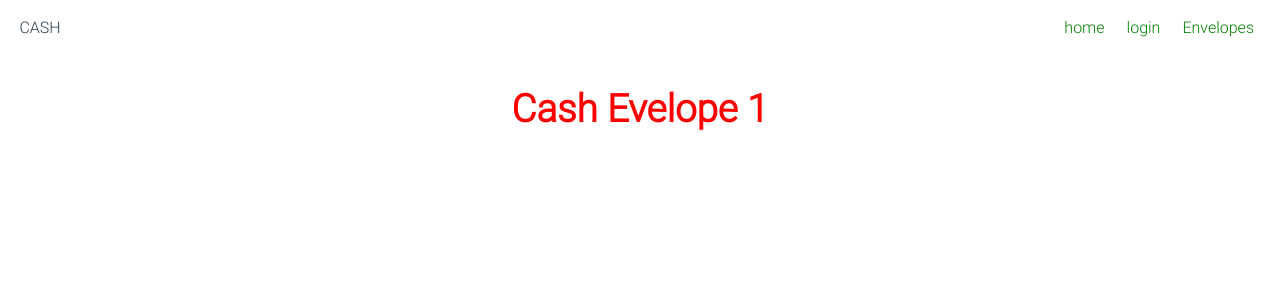
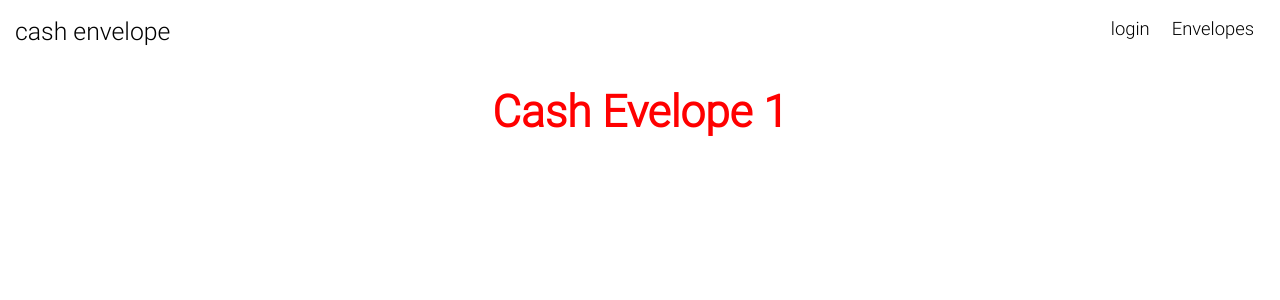
Before and after one commit to samscha/cash-envelope-client, a Vue app: page / in a window 1280 px wide. Shown: the top 300 px of the page. Built offline with nearby package versions, Linux system fonts and the light colour scheme.

Commit message:
update app comp

```diff
--- a/src/App.vue
+++ b/src/App.vue
@@ -2,14 +2,10 @@
   <div id="app" class="app">
     <div class="header">
       <div class="logo">
-        <p>CASH</p>
+        <router-link to="/">cash envelope</router-link>
       </div>
 
       <div class="nav">
-        <div class="nav__link">
-          <router-link to="/">home</router-link>
-        </div>
-
         <div class="nav__link">
           <router-link to="/login">login</router-link>
         </div>
@@ -44,12 +40,14 @@ export default {
 }
 
 #app {
+  color: @colorTheme;
   font-family: 'system';
+  font-size: @fontSize;
+  margin-top: 20px;
+  min-width: 300px;
+  text-align: center;
+  -moz-osx-font-smoothing: grayscale;
   -webkit-font-smoothing: antialiased;
-  -moz-osx-font-smoothing: grayscale;
-  text-align: center;
-  color: #2c3e50;
-  margin-top: 20px;
 }
 
 .app {
@@ -61,7 +59,7 @@ export default {
     padding: 0 15px;
 
     .logo {
-      width: 50px;
+      .logo();
     }
 
     .nav {
@@ -69,23 +67,7 @@ export default {
       flex-direction: row;
 
       .nav__link {
-        margin: 0 7px;
-
-        a {
-          color: green;
-          padding: 4px;
-          text-decoration: none;
-
-          &:hover {
-            background-color: blue;
-            color: white;
-          }
-
-          &:active {
-            // font-weight: 999;
-            text-decoration: underline;
-          }
-        }
+        .link();
       }
     }
   }
```
